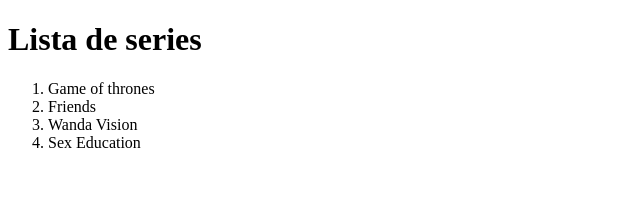
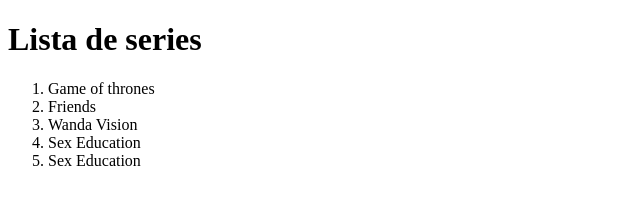
Before and after one commit to DianaJara24/CLASE-WEB, a plain HTML site: page index.html in a window 1280 px wide. Shown: the whole page, without its empty margins (0-640 px from the left). Drawn offline with Linux system fonts and the light colour scheme.

Commit message:
Cambio por GITHUB

```diff
--- a/index.html
+++ b/index.html
@@ -13,6 +13,7 @@
         <li>Friends</li>
         <li>Wanda Vision</li>
         <li>Sex Education</li>
+        <li>Sex Education</li>
     </ol>
 
 </body>
```
